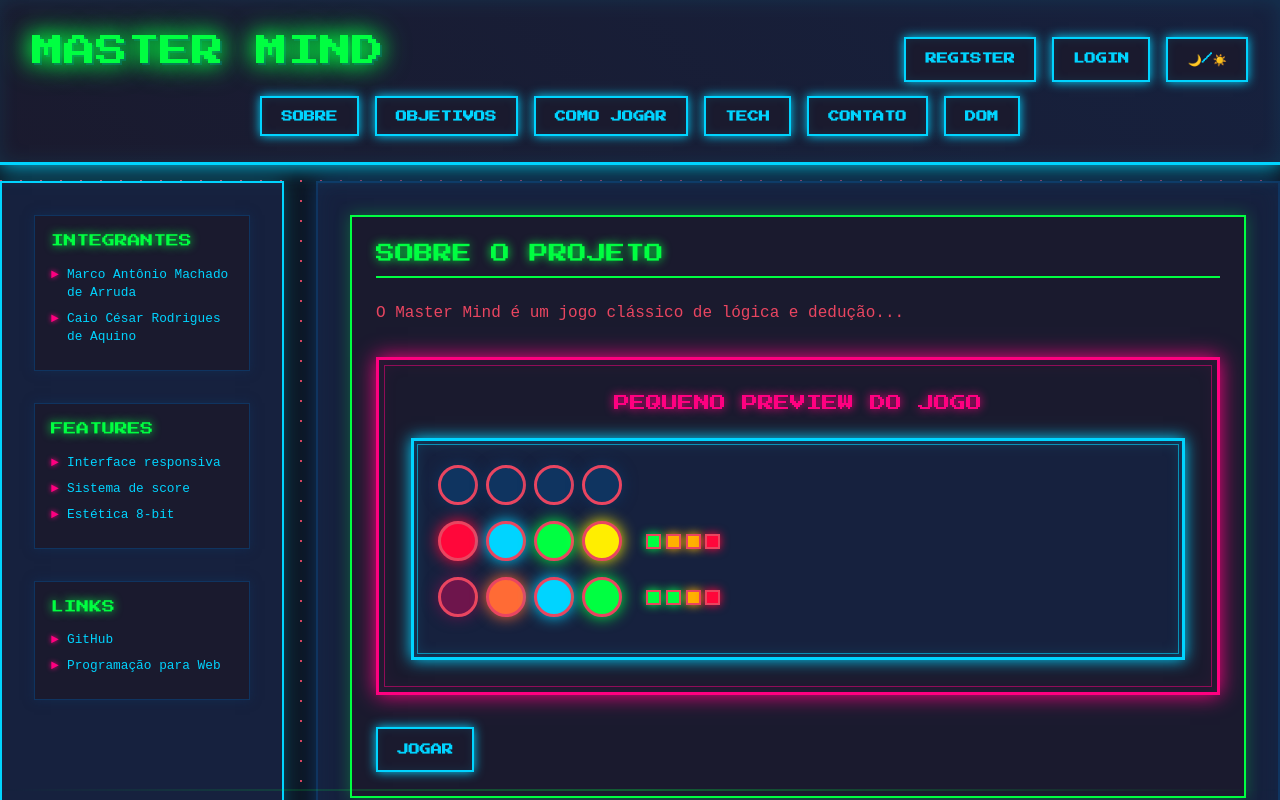
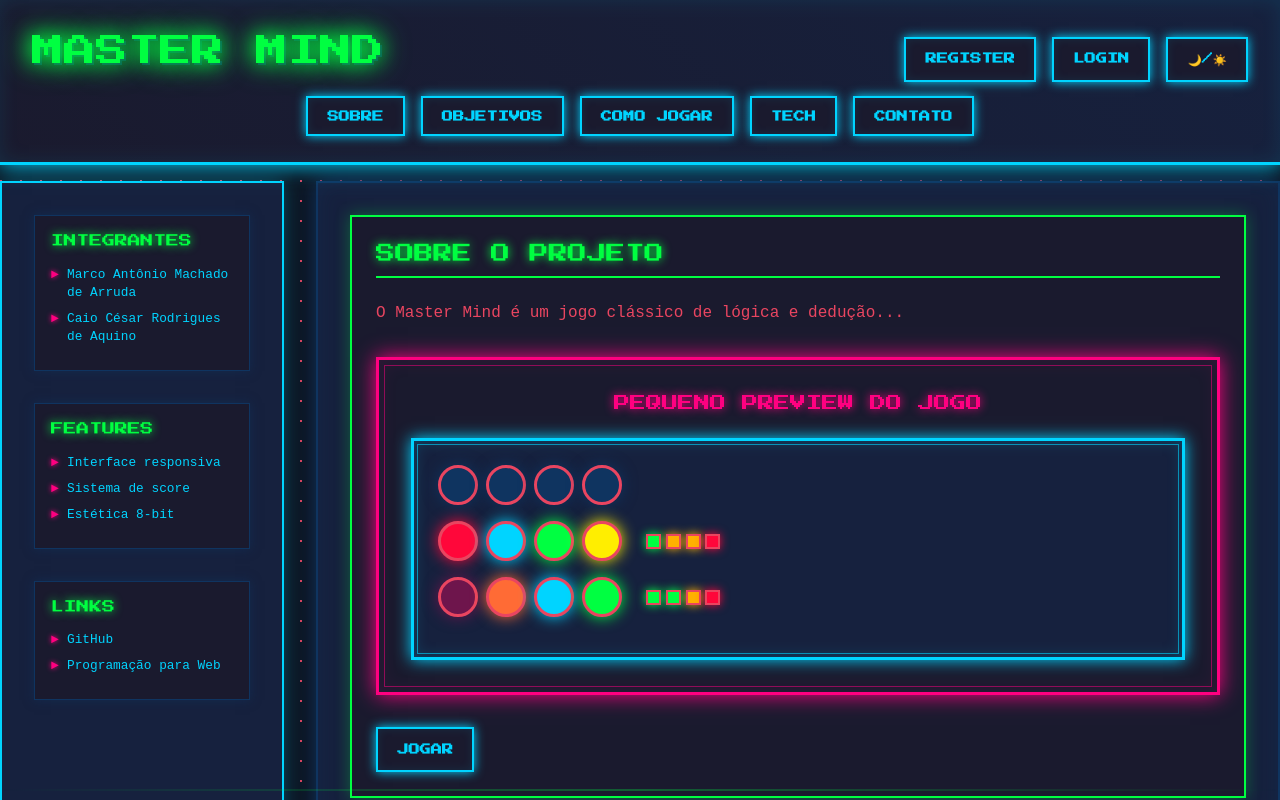
Before and after one commit to ligggght/Programacao-para-Web, a Next.js app in the folder PW/mastermind/: page / in a window 1280 px wide. Shown: the top 800 px of the page. Built offline with nearby package versions, Linux system fonts and the light colour scheme.

Commit message:
tirando o botao DOM

```diff
--- a/PW/mastermind/src/components/initialPage/header.tsx
+++ b/PW/mastermind/src/components/initialPage/header.tsx
@@ -73,11 +73,6 @@ export default function Header({ toggleTheme }: HeaderProps) {
               CONTATO
             </a>
           </li>
-          <li>
-            <a href="DOM.html" className="hover:text-blue-400">
-              DOM
-            </a>
-          </li>
         </ul>
       </nav>
     </header>
```
